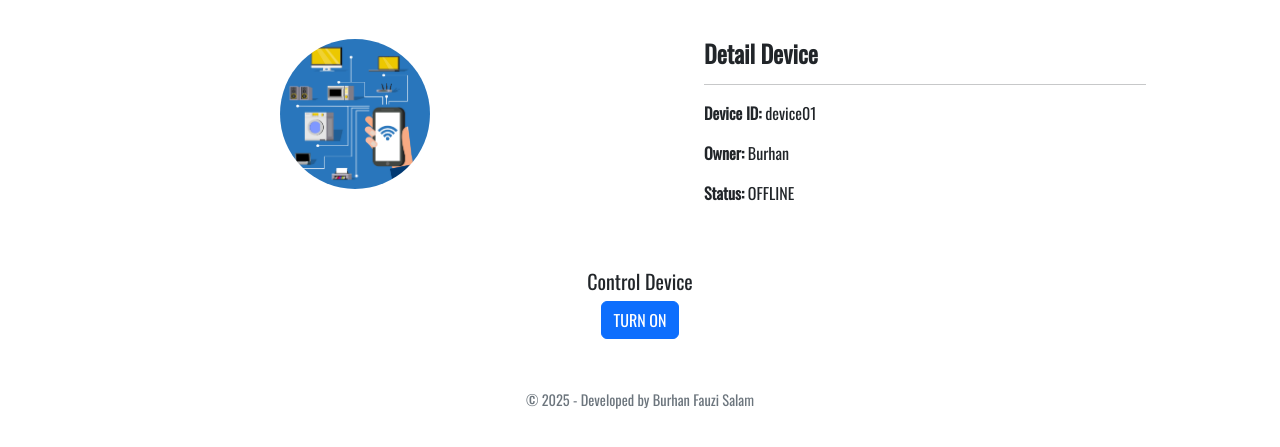
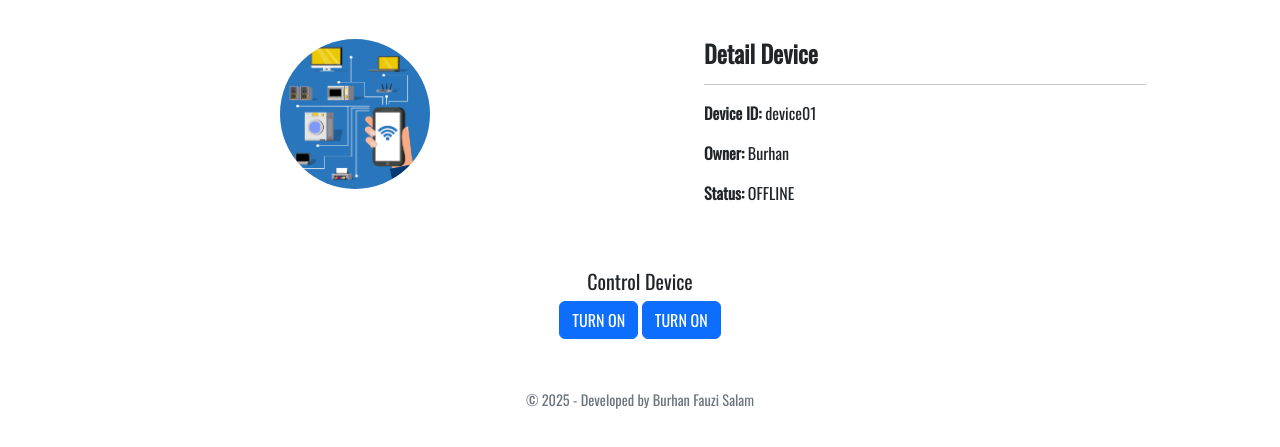
Before and after one commit to burhanfauzisalam/server_iot, a website: page public/index.html in a window 1280 px wide. Shown: the part 85-532 px from the top of the page. Drawn offline with nearby package versions, Linux system fonts and the light colour scheme; no server answers.

Commit message:
add landingpage

```diff
--- a/public/index.html
+++ b/public/index.html
@@ -100,6 +100,14 @@
       >
         TURN ON
       </button>
+
+      <button
+        id="toggle-button1"
+        class="btn btn-primary"
+        onclick="toggleControl1()"
+      >
+        TURN ON
+      </button>
     </div>
 
     <!-- Footer -->
@@ -129,7 +137,9 @@
       const status = document.getElementById("device-status");
       const deviceId = document.getElementById("device-id");
       const toggleButton = document.getElementById("toggle-button");
+      const toggleButton1 = document.getElementById("toggle-button1");
       let deviceState = "RELAY2_OFF";
+      let deviceState1 = "SERVO_CLOSE";
       const customID = "device01";
       //   const customID = localStorage.getItem("username");
       deviceId.textContent = `${customID}`;
@@ -166,7 +176,7 @@
         // Toggle state
         deviceState = deviceState === "RELAY2_ON" ? "RELAY2_OFF" : "RELAY2_ON";
 
-        const topic = `esp8266/relay/control/${customID}`;
+        const topic = `esp01/relay/${customID}`;
         socket.emit("publish", { topic, message: deviceState });
 
         // Ubah label tombol berdasarkan status
@@ -184,6 +194,34 @@
         console.log(`Message sent: ${deviceState} to topic: ${topic}`);
       }
 
+      function toggleControl1() {
+        if (!customID) {
+          alert("Please login first to control the device.");
+          return;
+        }
+
+        // Toggle state
+        deviceState1 =
+          deviceState1 === "SERVO_OPEN" ? "SERVO_CLOSE" : "SERVO_OPEN";
+
+        const topic = `esp01/relay/${customID}`;
+        socket.emit("publish", { topic, message: deviceState1 });
+
+        // Ubah label tombol berdasarkan status
+        toggleButton1.textContent =
+          deviceState1 === "SERVO_OPEN" ? "TURN OFF" : "TURN ON";
+        toggleButton1.classList.toggle(
+          "btn-danger",
+          deviceState1 === "SERVO_OPEN"
+        );
+        toggleButton1.classList.toggle(
+          "btn-success",
+          deviceState1 === "SERVO_CLOSE"
+        );
+
+        console.log(`Message sent: ${deviceState1} to topic: ${topic}`);
+      }
+
       // Capitalize helper
       function capitalize(str) {
         return str.charAt(0).toUpperCase() + str.slice(1);
```
